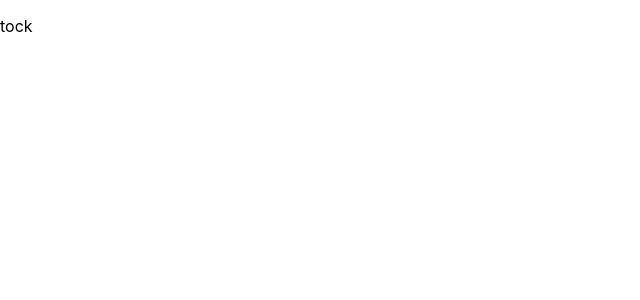
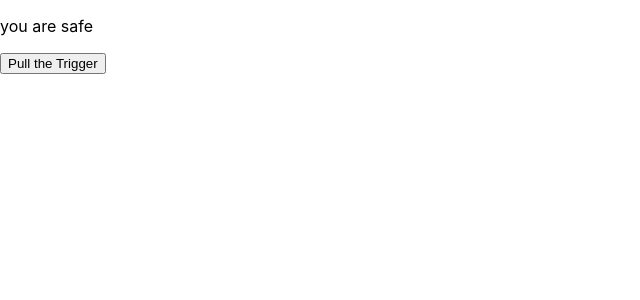
Before and after one commit to thinkful-ei-heron/Evan-Nate-React-State-Drills, a React (Create React App) app: page / in a window 1280 px wide. Shown: the top 300 px of the page, without its empty margins (0-640 px from the left). Built offline with nearby package versions, Linux system fonts and the light colour scheme.

Commit message:
finished 3rd drill

```diff
--- a/src/index.js
+++ b/src/index.js
@@ -1,6 +1,6 @@
 import React from 'react';
 import ReactDOM from 'react-dom';
-import Bomb from './state-drills/Bomb';
+import RouletteGun from './state-drills/RouletteGun';
 import './index.css';
 
-ReactDOM.render(<Bomb />, document.getElementById('root'));
+ReactDOM.render(<RouletteGun />, document.getElementById('root'));
--- /dev/null
+++ b/src/state-drills/RouletteGun.js
@@ -0,0 +1,51 @@
+import React, { Component } from 'react'
+
+export default class RouletteGun extends Component {
+    static defaultProps = {
+        bulletInChamber: 8
+    };
+    state = {
+        chamber: null,
+        spinningTheChamber: false
+
+    }
+    handleClick = (e) => {
+        this.setState({
+            spinningTheChamber: true
+        })
+        setTimeout(() => {
+           const random = Math.ceil(Math.random() * 8)
+           this.setState({
+               chamber: random,
+               spinningTheChamber: false
+           })
+        }, 2000)
+    }
+
+    componentWillUnmount() {
+        clearTimeout(this.timeout)
+    }
+
+    contentRender(){
+        const { chamber, spinningTheChamber } = this.state
+        const {bulletInChamber} = this.props
+        if (spinningTheChamber) {
+            return 'spinning the chamber and pulling the trigger!...'
+        }
+        else if (chamber === bulletInChamber) {
+            return 'BANG!!!!'
+        }
+        else {
+            return 'you are safe'
+        }
+    }
+
+    render() {
+        return (
+        <div>
+            <p>{this.contentRender()}</p>
+            <button onClick={this.handleClick}>Pull the Trigger</button>
+        </div>
+        )}
+
+}
```
